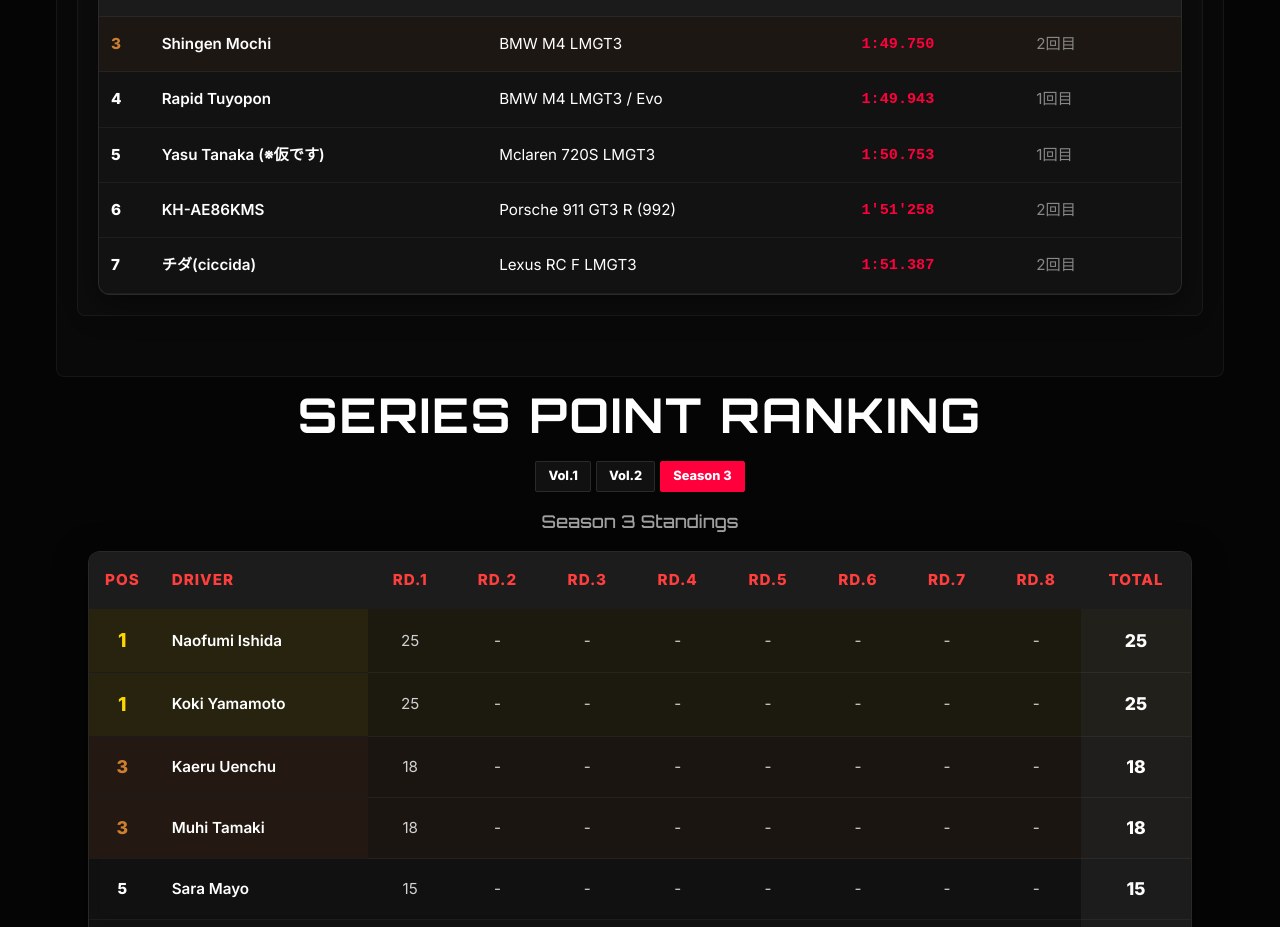
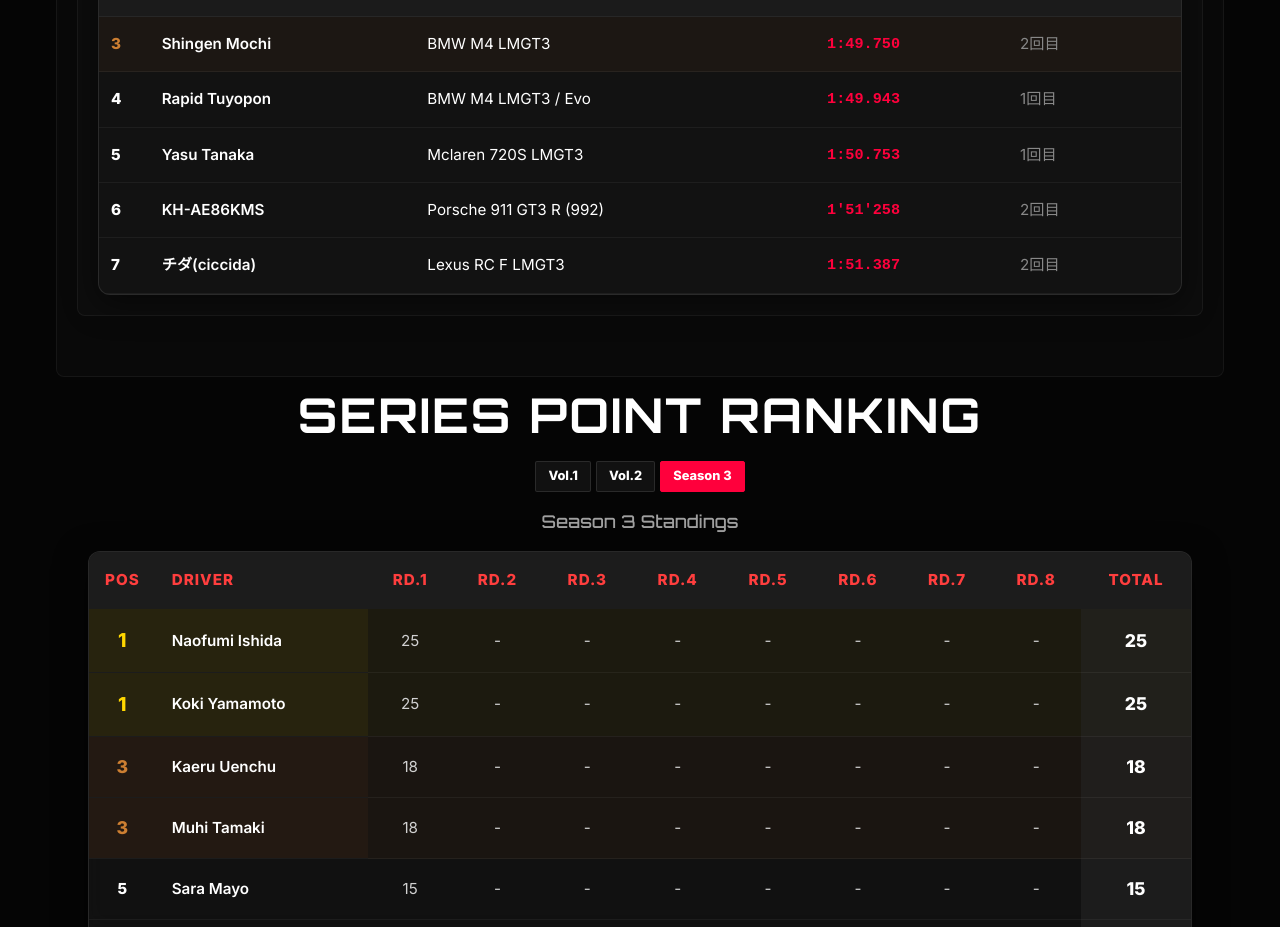
Before and after one commit to ciccida/wec-sprint-series, a React (Vite) app: page /results in a window 1280 px wide. Shown: the part 1640-2567 px from the top of the page. Built offline with nearby package versions, Linux system fonts and the light colour scheme.

Commit message:
Finalize Season 3 Rd.1 Time Attack results: remove provisional label and clean names

```diff
--- a/src/data/timeAttackData.js
+++ b/src/data/timeAttackData.js
@@ -18,7 +18,7 @@ export const timeAttackData = {
         { name: "ぱすてぃ", class: "LMGT3", car: "Lexus RC-F", time: "1:49.206", attempt: 1 },
         { name: "Shingen Mochi", class: "LMGT3", car: "BMW M4 LMGT3", time: "1:49.750", attempt: 2 },
         { name: "Rapid Tuyopon", class: "LMGT3", car: "BMW M4 LMGT3 / Evo", time: "1:49.943", attempt: 1 },
-        { name: "Yasu Tanaka  (※仮です)", class: "LMGT3", car: "Mclaren 720S LMGT3", time: "1:50.753", attempt: 1 },
+        { name: "Yasu Tanaka", class: "LMGT3", car: "Mclaren 720S LMGT3", time: "1:50.753", attempt: 1 },
         { name: "KH-AE86KMS", class: "LMGT3", car: "Porsche 911 GT3 R (992)", time: "1'51'258", attempt: 2 },
         { name: "チダ(ciccida)", class: "LMGT3", car: "Lexus RC F LMGT3", time: "1:51.387", attempt: 2 }
       ]
--- a/src/pages/Home.jsx
+++ b/src/pages/Home.jsx
@@ -86,7 +86,7 @@ const Home = () => {
                 <div className="container">
                     <div className="section-header" style={{ textAlign: 'center', marginBottom: '40px' }}>
                         <h2 style={{ fontSize: '3rem', fontWeight: '900', color: '#ff003c', textTransform: 'uppercase' }}>Season 3 Time Attack</h2>
-                        <p style={{ color: 'rgba(255,255,255,0.6)', letterSpacing: '2px' }}>RD.1 MONZA - PROVISIONAL RESULTS</p>
+                        <p style={{ color: 'rgba(255,255,255,0.6)', letterSpacing: '2px' }}>RD.1 MONZA</p>
                     </div>
 
                     {timeAttackData["Vol3"] && timeAttackData["Vol3"][1] && (
--- a/update_ta_from_sheets.cjs
+++ b/update_ta_from_sheets.cjs
@@ -60,6 +60,7 @@ async function updateTAFromSheets() {
 
     rows.forEach(row => {
       let name = (row[1] || '').trim();
+      name = name.replace(/\s*\(\s*※\s*仮\s*です\s*\)\s*/g, '').trim();
       const timeStr = (row[4] || '').trim();
       if (!name || !timeStr) return;
 
```
